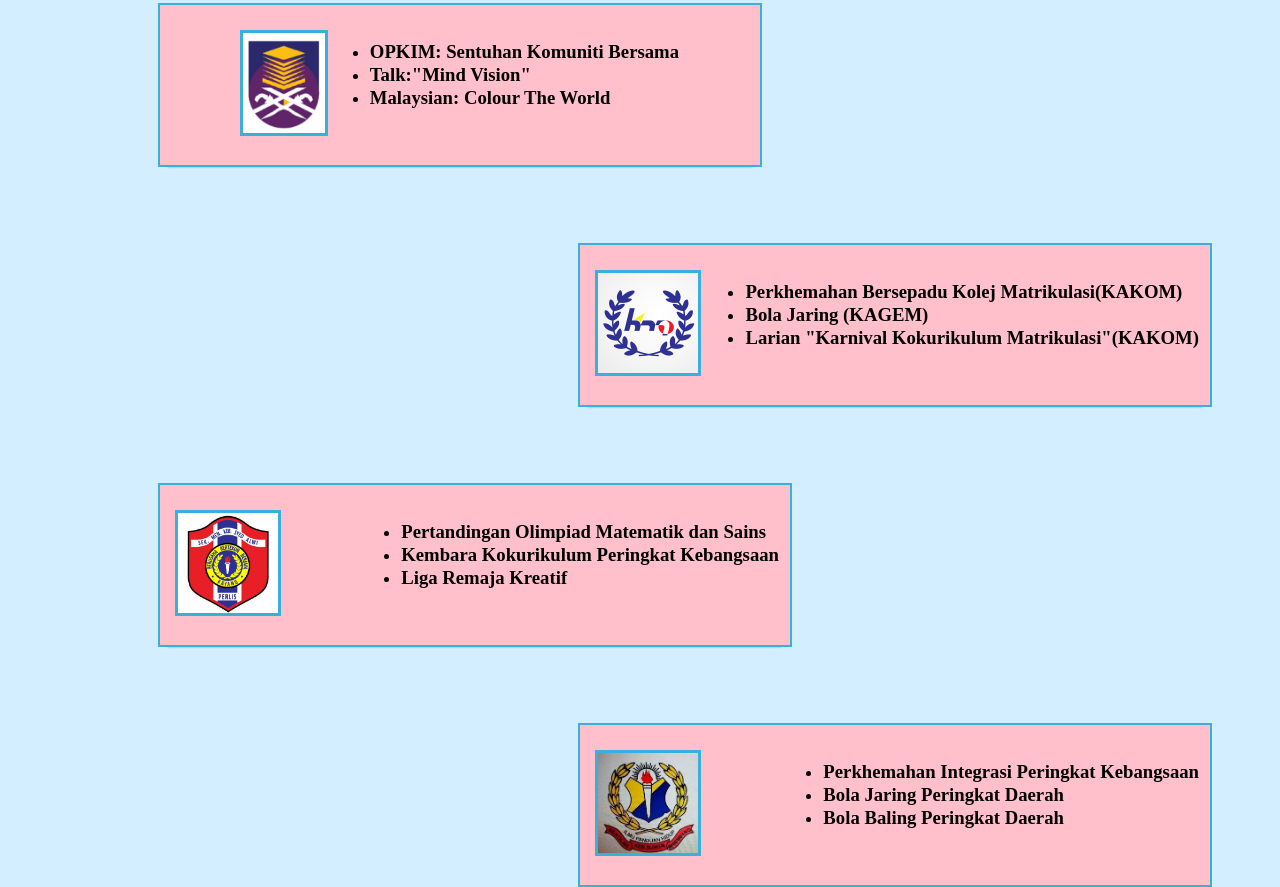
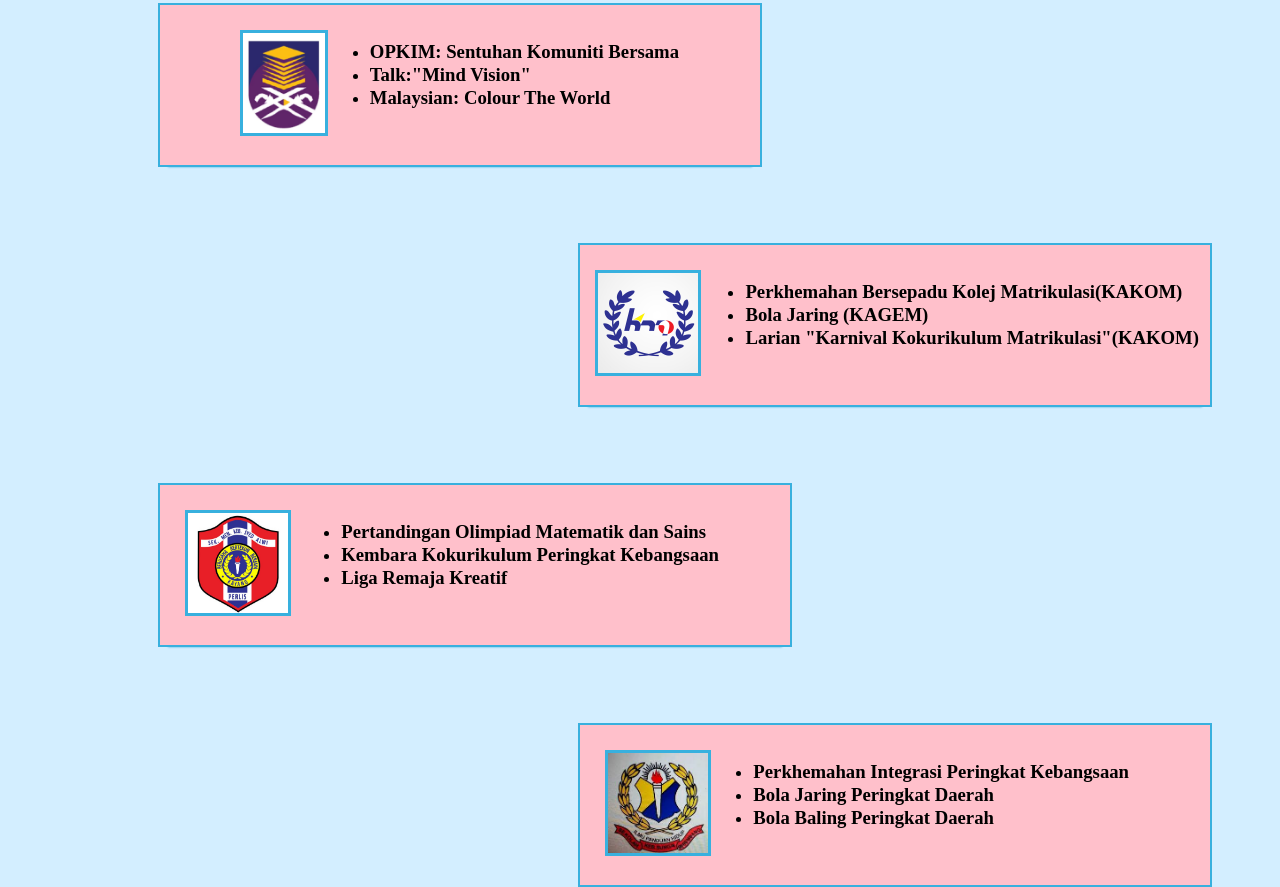
Before and after one commit to umieshafira/mywebsite, a plain HTML site: page experience.html in a window 1280 px wide. Shown: the part 277-1164 px from the top of the page. Drawn offline with Linux system fonts and the light colour scheme.

Commit message:
Update experience.html

```diff
--- a/experience.html
+++ b/experience.html
@@ -105,12 +105,12 @@
 		.container3 img{
 			height: 100px;
 			margin-top: 25px;
-			margin-left: 15px;
+			margin-left: 25px;
 			position: relative;
 		}
 		.container3 ul{
 			float: right;
-			margin-right: 10px;
+			margin-right: 70px;
 			margin-top: 35px;
 		}
 		.container3 h3{
@@ -131,12 +131,12 @@
 		.container4 img{
 			height: 100px;
 			margin-top: 25px;
-			margin-left: 15px;
+			margin-left: 25px;
 			position: relative;
 		}
 		.container4 ul{
 			float: right;
-			margin-right: 10px;
+			margin-right: 80px;
 			margin-top: 35px;
 
 		}
```
